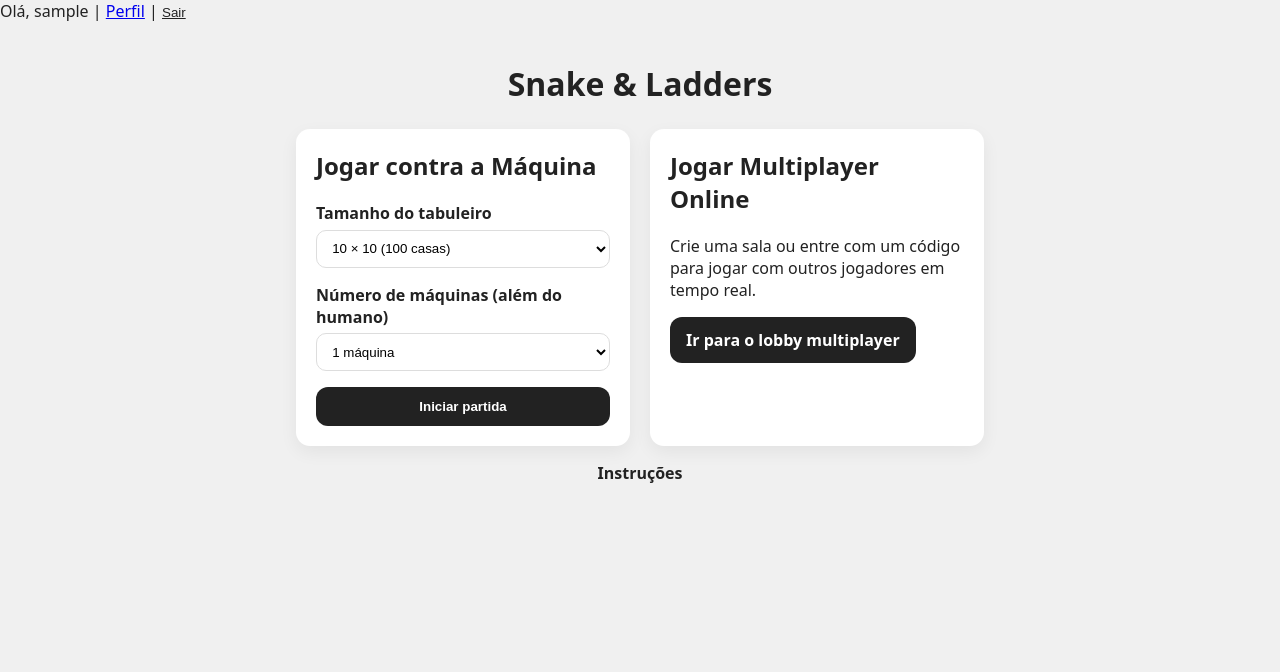
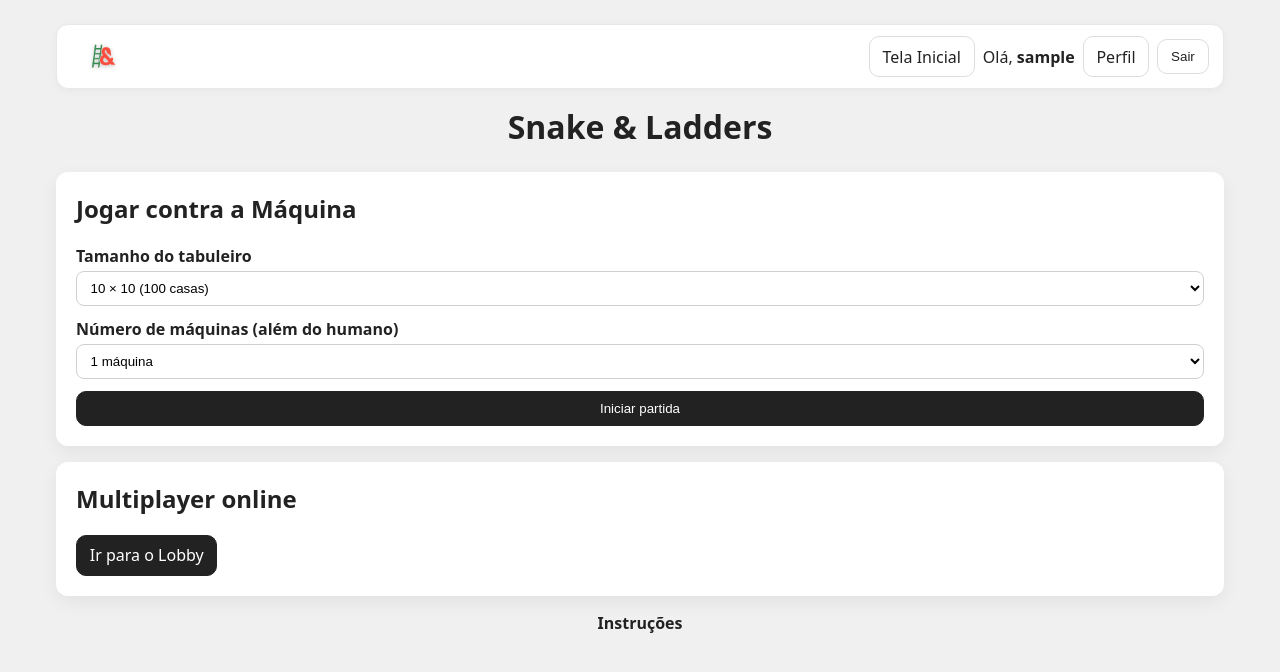
Before and after one commit to Felipe-G03/Snakes-Ladders, a Django app: page / in a window 1280 px wide. Shown: the top 672 px of the page. Run offline with Django 5.2, Linux system fonts and the light colour scheme; the visitor is signed in with stand-in values (Sample User, id 1).

Commit message:
Update - FrontEnd

```diff
--- a/static/game/css/auth.css
+++ b/static/game/css/auth.css
@@ -42,3 +42,46 @@
 .muted {
   color: #666;
 }
+
+/* Header com logo */
+.site-header {
+  display: flex;
+  align-items: center;
+  justify-content: space-between;
+  gap: .75rem;
+  margin-bottom: 1rem;
+}
+
+.brand {
+  display: inline-flex;
+  align-items: center;
+  gap: .5rem;
+  text-decoration: none;
+}
+
+.brand-logo {
+  height: 44px;            /* ajuste fino: 36–48px para header */
+  width: auto;
+  display: block;
+  object-fit: contain;
+  filter: drop-shadow(0 1px 2px rgba(0,0,0,.25));
+}
+
+.header-actions {
+  display: inline-flex;
+  align-items: center;
+  gap: .5rem;
+}
+
+/* controla quebra em telas menores */
+@media (max-width: 640px) {
+  .brand-logo { height: 36px; }
+  .header-actions { gap: .4rem; }
+  .saudacao { display: none; }
+}
+
+/* formulário de logout inline */
+.logout-inline {
+  display: inline;
+  margin: 0;
+}
--- a/templates/game/base.html
+++ b/templates/game/base.html
@@ -5,22 +5,39 @@
     <meta charset="utf-8" />
     <title>{% block title %}Snake & Ladders{% endblock %}</title>
 
-    <!-- Reaproveita estilos existentes para manter identidade visual -->
     <link rel="stylesheet" href="{% static 'game/css/tela_inicial.css' %}">
     <link rel="stylesheet" href="{% static 'game/css/tabuleiro.css' %}">
-    <!-- Estilos leves para formulários e páginas simples -->
     <link rel="stylesheet" href="{% static 'game/css/auth.css' %}">
+
+    {% block extra_head %}{% endblock %}
+    <style>
+      /* Deixa o header “não solto” e consistente */
+      .site-header {
+        display: flex; align-items: center; justify-content: space-between; gap: .75rem;
+        background: #fff; border: 1px solid #e8e8e8; border-radius: 12px;
+        padding: .6rem .9rem; box-shadow: 0 2px 8px rgba(0,0,0,.04); margin-bottom: 1rem;
+      }
+      .brand { display:inline-flex; align-items:center; gap:.5rem; text-decoration:none; }
+      .brand-logo { height: 44px; width:auto; display:block; object-fit:contain; }
+      .header-actions { display:inline-flex; align-items:center; gap:.5rem; }
+      .logout-inline { display:inline; margin:0; }
+      @media (max-width:640px){
+        .brand-logo{ height:36px; }
+      }
+    </style>
   </head>
   <body>
     <main class="container">
-      <header class="topo" style="margin-bottom: 1rem;">
-        <h1 class="titulo" style="margin:0;">Snake & Ladders</h1>
-        <nav class="acoes">
+      <header class="site-header">
+        <a href="{% url 'game:tela_inicial' %}" class="brand" aria-label="Snake & Ladders — página inicial">
+          <img src="{% static 'game/img/logo.png' %}" alt="Logo — cobra e escada" class="brand-logo">
+        </a>
+        <nav class="header-actions">
           <a class="btn" href="{% url 'game:tela_inicial' %}">Tela Inicial</a>
           {% if user.is_authenticated %}
-            <span style="margin: 0 .5rem;">Olá, <strong>{{ user.username }}</strong></span>
+            <span>Olá, <strong>{{ user.username }}</strong></span>
             <a class="btn" href="{% url 'game:profile' %}">Perfil</a>
-            <form method="post" action="{% url 'logout' %}" style="display:inline;">
+            <form method="post" action="{% url 'logout' %}" class="logout-inline">
               {% csrf_token %}
               <button class="btn" type="submit">Sair</button>
             </form>
@@ -33,5 +50,7 @@
 
       {% block content %}{% endblock %}
     </main>
+
+    {% block extra_scripts %}{% endblock %}
   </body>
 </html>
--- a/templates/game/tela_inicial.html
+++ b/templates/game/tela_inicial.html
@@ -1,40 +1,15 @@
+{% extends "game/base.html" %}
 {% load static %}
-<!doctype html>
-<html lang="pt-br">
-  <head>
-    <meta charset="utf-8" />
-    <title>Snake & Ladders — Tela Inicial</title>
-    <link rel="stylesheet" href="{% static 'game/css/tela_inicial.css' %}">
-  </head>
+{% block title %}Snake & Ladders — Tela inicial{% endblock %}
 
-  <body>
-    <header>
-      {% if user.is_authenticated %}
-        Olá, {{ user.username }} |
-        <a href="{% url 'game:profile' %}">Perfil</a> |
-        <form method="post" action="{% url 'logout' %}" style="display: inline;">
-          {% csrf_token %}
-          <button type="submit" style="background: none; border: none; padding: 0; margin: 0; color: inherit; text-decoration: underline; cursor: pointer;">
-            Sair
-          </button>
-        </form>
-      {% else %}
-        <a href="{% url 'login' %}">Entrar</a> |
-        <a href="{% url 'game:register' %}">Criar conta</a>
-      {% endif %}
-    </header>
-
-    {% block content %}{% endblock %}
-    <main class="container">
+{% block content %}
+  <main>
     <h1 class="titulo">Snake & Ladders</h1>
 
-      <div class="cartoes-grid">
-        <!-- CARTÃO: CONTRA A MÁQUINA -->
     <section class="cartao">
       <h2>Jogar contra a Máquina</h2>
       <form method="post" action="{% url 'game:iniciar_contra_maquina' %}" class="formulario">
         {% csrf_token %}
-
         <label class="campo">
           <span>Tamanho do tabuleiro</span>
           <select name="tamanho_tabuleiro" required>
@@ -52,37 +27,27 @@
           </select>
         </label>
 
-            <button class="botao-primario" type="submit">Iniciar partida</button>
+        <button class="btn btn-primario" type="submit">Iniciar partida</button>
       </form>
     </section>
 
-        <!-- CARTÃO: MULTIPLAYER ONLINE -->
-        <section class="cartao">
-          <h2>Jogar Multiplayer Online</h2>
-
+    <section class="cartao" style="margin-top:1rem;">
+      <h2>Multiplayer online</h2>
       {% if user.is_authenticated %}
-            <p>
-              Crie uma sala ou entre com um código para jogar com outros
-              jogadores em tempo real.
-            </p>
-            <a class="botao-primario" href="{% url 'game:multiplayer_lobby' %}">
-              Ir para o lobby multiplayer
-            </a>
+        <div class="acoes" style="display:flex; gap:.5rem;">
+          <a class="btn btn-primario" href="{% url 'game:multiplayer_lobby' %}">Ir para o Lobby</a>
+        </div>
       {% else %}
-            <p>
-              Faça login ou crie uma conta para jogar online com outras pessoas.
-            </p>
-            <p>
-              <a href="{% url 'login' %}">Entrar</a> ou
-              <a href="{% url 'game:register' %}">Criar conta</a>
-            </p>
+        <p>Faça login para criar ou entrar em salas.</p>
+        <div class="acoes" style="display:flex; gap:.5rem;">
+          <a class="btn" href="{% url 'login' %}">Entrar</a>
+          <a class="btn btn-primario" href="{% url 'game:register' %}">Criar conta</a>
+        </div>
       {% endif %}
     </section>
-      </div>
 
     <nav class="links">
       <a href="{% url 'game:tela_instrucoes' %}">Instruções</a>
     </nav>
   </main>
-  </body>
-</html>
+{% endblock %}
```
Also changed, not shown: static/game/img/logo.png (added). Lines whose indentation alone changed are shown as unchanged.
